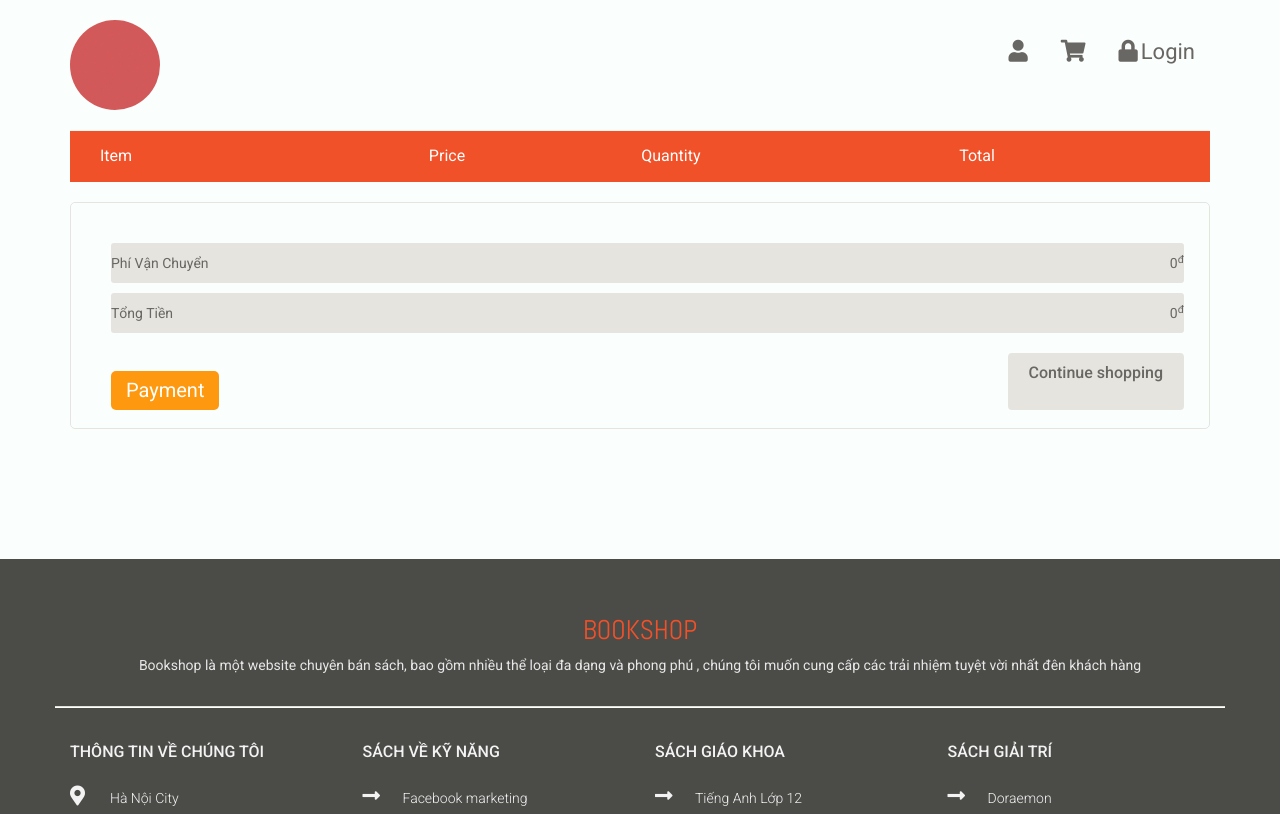
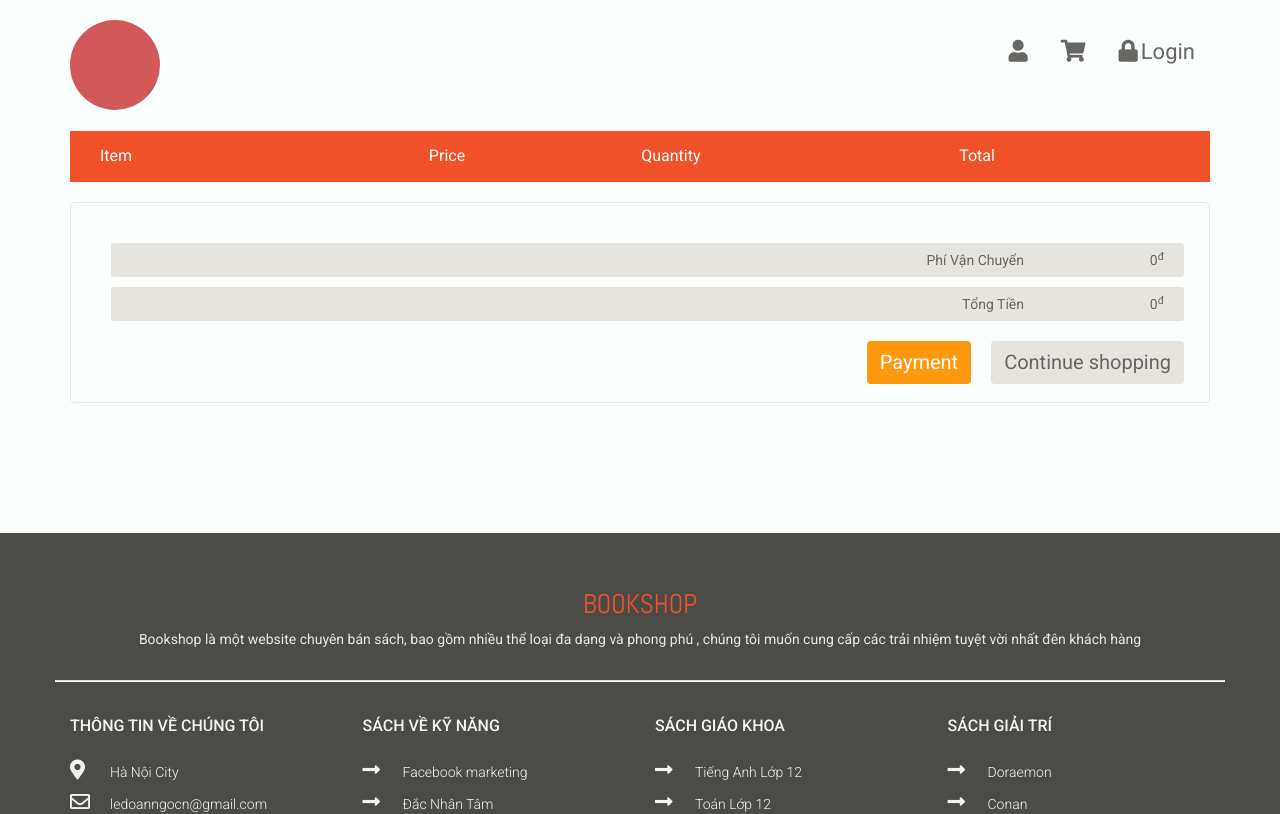
Before and after one commit to Nam14122003/BTL, a React (Create React App) app in the folder fashion_book_frontend-master/: page /cart in a window 1280 px wide. Shown: the top 814 px of the page. Built offline with nearby package versions, Linux system fonts and the light colour scheme.

Commit message:
Update payment

```diff
--- a/fashion_book_frontend-master/src/components/cart/content.cart.js
+++ b/fashion_book_frontend-master/src/components/cart/content.cart.js
@@ -100,21 +100,27 @@ class ContentCart extends Component {
             <div className="row">
               <div className="col-md-12">
                 <div className="total_area">
-                  <ul style={{ width: '100%' }}>
-                    <li style={{ width: '100%', display: 'flex', justifyContent: 'space-between', padding: '10px 0' }}>
+                  <ul style={{ width: '100%', marginBottom: '20px' }}>
+                    <li style={{ display: 'flex', justifyContent: 'flex-end', gap: '20px', marginBottom: '10px' }}>
                       <span>Phí Vận Chuyển</span>
-                      <span>0<sup>đ</sup></span>
+                      <span style={{ minWidth: '120px', textAlign: 'right' }}>0<sup>đ</sup></span>
                     </li>
-                    <li style={{ width: '100%', display: 'flex', justifyContent: 'space-between', padding: '10px 0' }}>
+                    <li style={{ display: 'flex', justifyContent: 'flex-end', gap: '20px' }}>
                       <span>Tổng Tiền</span>
-                      <span>{this.state.total.toLocaleString()}<sup>đ</sup></span>
+                      <span style={{ minWidth: '120px', textAlign: 'right' }}>{this.state.total.toLocaleString()}<sup>đ</sup></span>
                     </li>
                   </ul>
-                  <div style={{ width: '100%', display: 'flex', justifyContent: 'space-between', marginTop: '20px' }}>
+                  <div style={{
+                    display: 'flex',
+                    justifyContent: 'flex-end',
+                    gap: '20px',
+                    marginTop: '20px',
+                  }}>
                     <Button
-                      className="btn btn-default check_out"
+                      className="btn btn-default"
                       onClick={this.handlePayment}
-                      style={{ marginLeft: '40px', backgroundColor: '#FE980F', color: 'white' }}>
+                      style={{ backgroundColor: '#FE980F', color: 'white' }}
+                    >
                       Payment
                     </Button>
                     <Link
@@ -123,10 +129,10 @@ class ContentCart extends Component {
                       style={{
                         backgroundColor: '#E6E4DF',
                         color: '#696763',
-                        fontSize: '16px',
-                        padding: '8px 20px',
-                        fontWeight: '500'
-                      }}>
+                        minWidth: '120px',
+                        textAlign: 'center'
+                      }}
+                    >
                       Continue shopping
                     </Link>
                   </div>
@@ -148,7 +154,7 @@ class ContentCart extends Component {
               style={{ width: '256px', height: '256px' }}
             />
           </Modal.Body>
-          <Modal.Footer style={{ display: 'flex', justifyContent: 'space-between', padding: '1rem' }}>
+          <Modal.Footer style={{ display: 'flex', justifyContent: 'space-between' }}>
             <Button
               onClick={() => this.setState({ showQR: false })}
               style={{ backgroundColor: '#E6E4DF', color: '#696763', width: '120px' }}
@@ -156,11 +162,7 @@ class ContentCart extends Component {
               Close
             </Button>
             <Button
-              onClick={() => {
-                this.setState({ showQR: false });
-                // After payment is confirmed, redirect to home
-                window.location.href = '/';
-              }}
+              onClick={this.handleQRConfirmation}
               style={{ backgroundColor: '#FE980F', color: 'white', width: '150px' }}
             >
               Đã thanh toán
```
